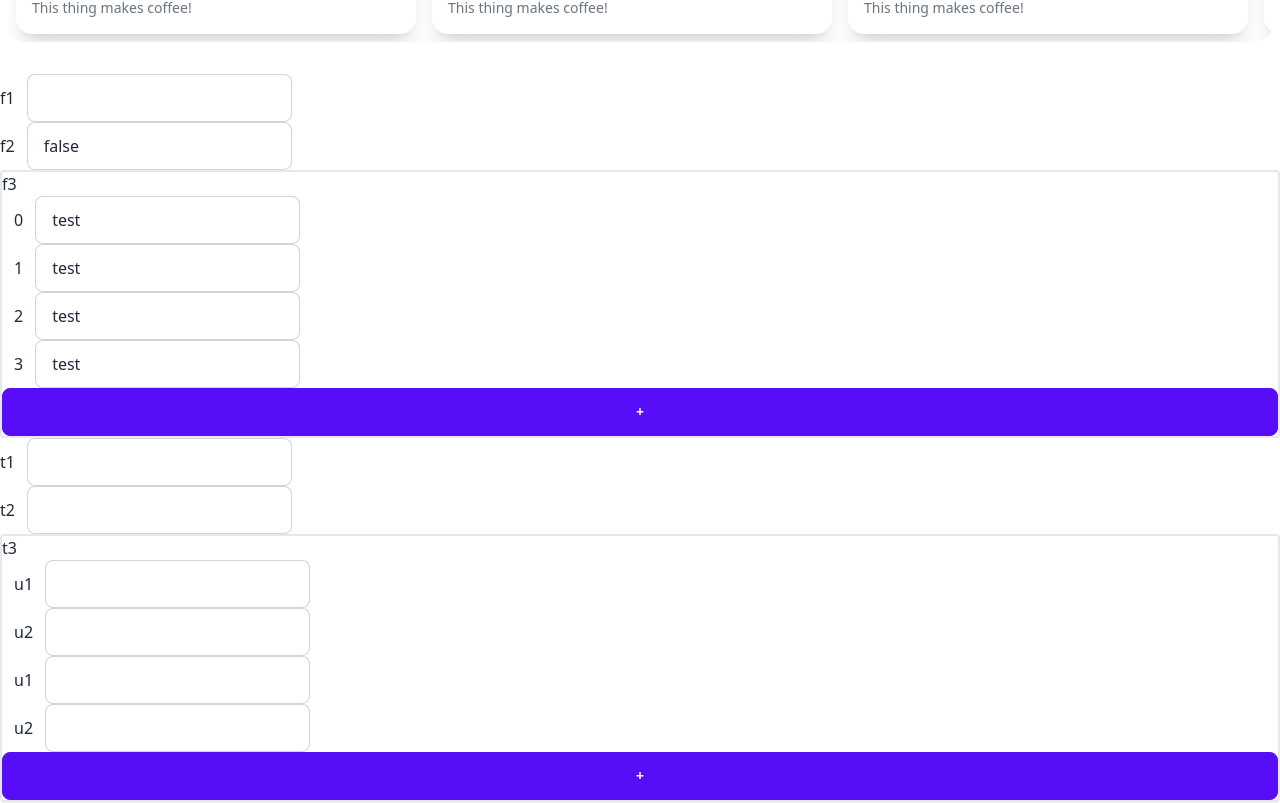
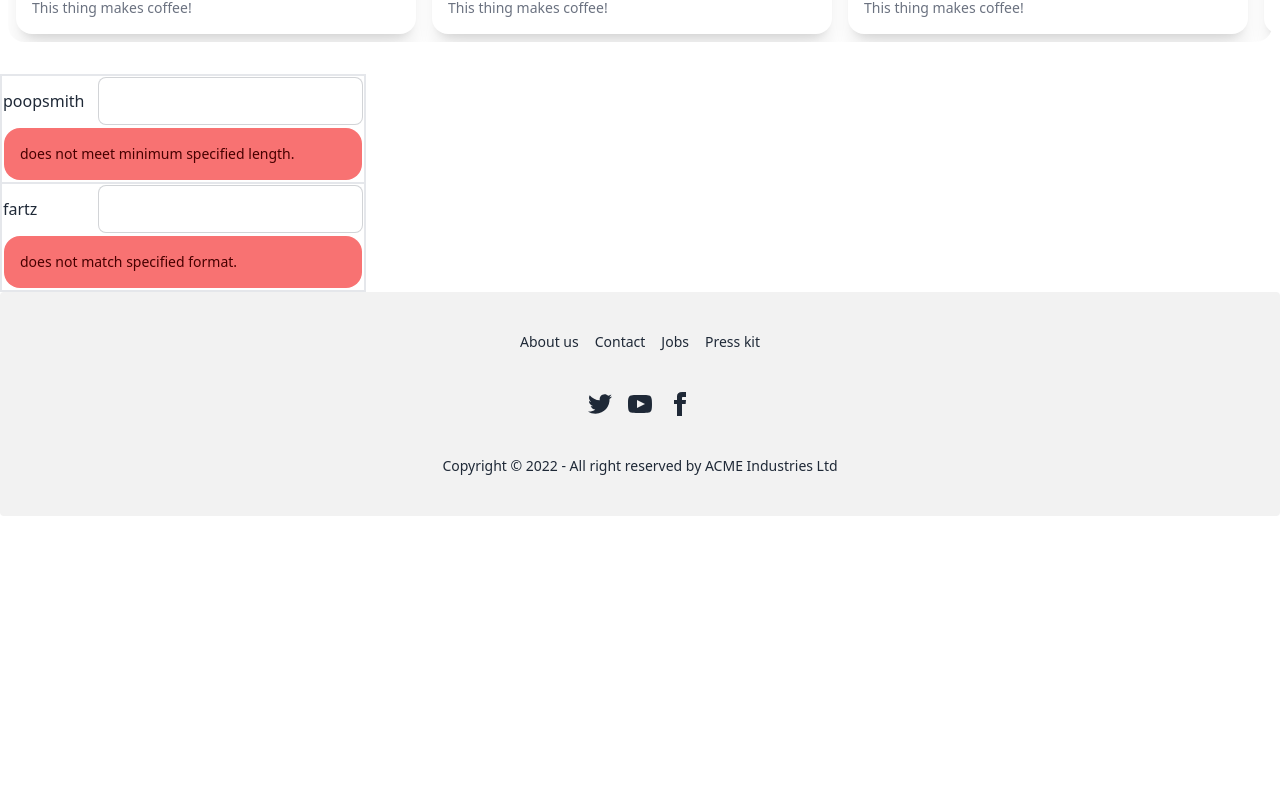
Before and after one commit to DylanHarrisonGithub/CrudStore, a React (Create React App) app in the folder client/: page / in a window 1280 px wide. Shown: the part 1940-2743 px from the top of the page. After the commit the page ends 2456 px from the top, so only its background shows below. Built offline with nearby package versions, Linux system fonts and the light colour scheme.

Commit message:
client quick-form component input validation feedback and cosmetic progress

```diff
--- a/client/src/components/quick-form/quick-form.tsx
+++ b/client/src/components/quick-form/quick-form.tsx
@@ -2,8 +2,17 @@ import React, { ReactElement } from 'react';
 
 import ValidationService, { Schema, Model } from '../../services/validation.service';
 
+export type QuickFormSchemaMetaType = {
+  [key: string]: any,
+  quickForm?: {
+    containerClassName?: string,
+    labelClassName?: string,
+    inputClassName?: string
+  }
+}
+
 type Props<T=Model> = {
-  schema: Schema,
+  schema: Schema<QuickFormSchemaMetaType>,
   onInput: (errors: string[], model: T) => void,
   _parentKey?: string
 };
@@ -11,40 +20,67 @@ type Props<T=Model> = {
 const QuickForm = <T=Model>({schema, onInput, _parentKey}: Props<T>): ReactElement => {
 
   const [model, setModel] = React.useState<Model>(ValidationService.instantiateSchema(schema));
-  const [errors, setErrors] = React.useState<string[]>([]);
+  const [errors, setErrors] = React.useState<{ [key: string]: string[] }>({});
 
   React.useEffect(() => {
     (async () => {
-      onInput((await ValidationService.validate(model, schema)).body!, model as T);
+      let vErrors = (await ValidationService.validate(model, schema)).body;
+      let errorKeys: string[] = [];
+      vErrors?.forEach(err => {
+        if (!errorKeys.includes(err.split(" ")[0])) {
+          errorKeys.push(err.split(" ")[0])
+        }
+      });
+      let errorObj: { [key: string]: string[] } = {};
+      errorKeys.forEach(key => {
+        errorObj[key] = (vErrors?.filter(err => err.split(' ')[0] === key)!).map(err => err.split(' ').slice(1).join(' '))
+      });
+      setErrors(errorObj);
+      onInput(vErrors!, model as T);
     })();
   }, [model])
 
   return (
-    <span>
+    <table className={"table-auto"}>
       {
         Object.keys(model).map((key: string): React.ReactNode => {
           if (Array.isArray(model[key])) {
             if (typeof (model[key] as Array<any>)[0] === 'object') {
               return (
-                <ul key={(_parentKey || "") + key} className={"border-solid border-2 rounded"}>
-                  <li key={(_parentKey || "") + key + "label"}><label>{key}</label></li>
+                <tbody
+                  key={(_parentKey || "") + key}
+                  className={schema[key].attributes?.meta?.quickForm?.containerClassName || "border-solid border-2 rounded"}
+                >
+                  <tr key={(_parentKey || "") + key + "label"}>
+                    <td>
+                      <label
+                        className={schema[key].attributes?.meta?.quickForm?.labelClassName || ""}
+                      >
+                        {key}
+                      </label>
+                    </td>
+                    <td>
                       {
                         (model[key] as Array<any>).map((f, i) => (
-                      <li key={(_parentKey || "") + key + i} className="ml-3">
                           <QuickForm<Model>
-                          schema={schema[key].type as Schema}
+                            key={(_parentKey || "") + key + i}
+                            schema={schema[key].type as Schema<QuickFormSchemaMetaType>}
                             onInput={(v, m) => setModel({...model, [key]: (model[key] as Array<any>).map((e,j) => j === i ? m : e)}) }
                             _parentKey={(_parentKey || "") + key + i + "."}
                           />
-                      </li>
                         ))
                       }
+                    </td>
+                  </tr>
                   {
                     (
                       (schema[key].attributes?.array?.maxLength === undefined) ||
                       ((model[key] as Array<any>).length < schema[key].attributes!.array!.maxLength!)
                     ) &&
-                      (<li
+                      (
+                        <tr>
+                          <td colSpan={2}>
+                            <button
                               key={(_parentKey || "") + key + "push"}
                               className={"btn btn-primary btn-block"}
                               onClick={() => setModel(m => ({
@@ -54,71 +90,123 @@ const QuickForm = <T=Model>({schema, onInput, _parentKey}: Props<T>): ReactEleme
                                   schema[key].attributes?.default ?
                                       schema[key].attributes?.default!
                                     :
-                                ValidationService.instantiateSchema(schema[key].type as Schema)
+                                      ValidationService.instantiateSchema(schema[key].type as Schema<any>)
                                 ]
                               }))}
-                      >+</li>)
+                            >
+                              +
+                            </button>
+                          </td>
+                        </tr>
+                      )
                   }
-                </ul>
+
+                </tbody>
               );
             } else {
               return (
-                <ul key={(_parentKey || "") + key} className={"border-solid border-2 rounded"}>
-                  <li key={(_parentKey || "") + key + "label"}><label>{key}</label></li>
+                <tbody key={(_parentKey || "") + key} className={schema[key].attributes?.meta?.quickForm?.containerClassName || "border-solid border-2 rounded"}>
+                  <tr key={(_parentKey || "") + key + "label"}>
+                    <td><label>{key}</label></td>
+                    <td>
+                      <table className='table-auto'>
+                        <tbody className="border-solid border2 rounded">
                           {
                             (model[key] as Array<any>).map((f, i) => (
-                      <li key={(_parentKey || "") + key + i.toString()} className="ml-3">
-                        <label>{i}</label>
-                        <input
-                          className={"ml-3 input input-bordered"}
+                              <tr key={(_parentKey || "") + key + i.toString()} className="ml-3">
+                                <td><label className={schema[key].attributes?.meta?.quickForm?.labelClassName || ""}>{i}</label></td>
+                                <td><input
+                                  className={schema[key].attributes?.meta?.quickForm?.inputClassName || "ml-3 input input-bordered"}
                                   type="text"
                                   name={key+i}
                                   value={f.toString()}
                                   onChange={ (e: React.ChangeEvent<HTMLInputElement>) => setModel(m => ({...m, [key]: (model[key] as Array<any>).map((element,j) => j === i ? e.target.value : element)})) }
-                        />
-                      </li>
+                                /></td>
+                              </tr>
                             ))
                           }
+                        </tbody>
+                      </table>
+                    </td>
+                  </tr>
                   {
                     ((schema[key].attributes?.array?.maxLength === undefined) ||
                     ((model[key] as Array<any>).length < schema[key].attributes!.array!.maxLength!)) &&
-                      <li
+                      <tr>
+                        <td colSpan={2} >
+                          <button
                             key={(_parentKey || "") + key + "push"}
                             className={"btn btn-primary btn-block"}
                             onClick={() => setModel(m => ({...m, [key]: [...(model[key] as Array<any>), schema[key].attributes?.default ? schema[key].attributes?.default! : ""]}))}
-                      >+</li>
+                          >
+                            +
+                          </button>
+                        </td>
+                      </tr>
                   }
-                </ul>
+                </tbody>
               );
             }
           } else {
             if (typeof model[key] === 'object') {
               return (
+                <tbody key={(_parentKey || "") + key} className={schema[key].attributes?.meta?.quickForm?.containerClassName || "border-solid border-2 rounded"}>
+                  <tr>
+                    <td><label >{key}</label></td>
+                    <td>
                       <QuickForm<Model>
-                  key={(_parentKey || "") + key}
-                  schema={schema[key].type as Schema}
+                        schema={schema[key].type as Schema<QuickFormSchemaMetaType>}
                         onInput={ (v, m) => setModel({...model, [key]: m}) }
                         _parentKey={(_parentKey || "") + key + "."}
                       />
+                    </td>
+                  </tr>
+                </tbody>
               );
             } else {
               return (
-                <div key={(_parentKey || "") + key}>
-                  <label>{key}</label>
+                <tbody key={(_parentKey || "") + key} className={schema[key].attributes?.meta?.quickForm?.containerClassName || "border-solid border-2 rounded"}>
+                  <tr
+                    className={schema[key].attributes?.meta?.quickForm?.containerClassName || ""}
+                  >
+                    <td><label className={schema[key].attributes?.meta?.quickForm?.labelClassName || ""}>{key}</label></td>
+                    <td>
                       <input
-                    className={"ml-3 input input-bordered"}
+                        className={schema[key].attributes?.meta?.quickForm?.inputClassName || "ml-3 input input-bordered"}
                         type="text"
                         name={key}
                         value={model[key].toString()}
                         onChange={ (e: React.ChangeEvent<HTMLInputElement>) => setModel(m => ({...m, [key]: e.target.value})) }
                       />
-                </div>
+                    </td>
+                  </tr>
+                  {
+                    Object.keys(errors).includes(key) && (
+                      <tr>
+                        <td colSpan={2}>
+                          <table className='w-full'>
+                            <tbody>
+                            {
+                              // display fails if message is too long
+                              errors[key].map(e => (
+                                <tr>
+                                  <td colSpan={2}><p  className='alert alert-error text-sm'>{e}</p></td>
+                                </tr>
+                              ))
+                            }
+                            </tbody>
+                          </table>
+                        </td>
+                      </tr>
+                    )
+                  }
+                </tbody>
               );
             }
           }
         })
       }
-    </span>
+    </table>
   )
 };
 
--- a/client/src/pages/home.tsx
+++ b/client/src/pages/home.tsx
@@ -5,6 +5,7 @@ import Carousel from "../components/carousel/carousel";
 import ProductCard from "../components/product-card/product-card";
 import Hero from "../components/hero/hero";
 import QuickForm from "../components/quick-form/quick-form";
+import { COMMON_REGEXES } from "../services/validation.service";
 
 const lorem = new LoremIpsum({
   sentencesPerParagraph: {
@@ -48,22 +49,22 @@ const Home: React.FC<any> = (props: any) => {
       <br/>
       <QuickForm<any>
         schema={{
-          f1: { type: 'string', attributes: { required: true }},
-          f2: { type: 'boolean' },
-          f3: { type: 'number', attributes: { array: { minLength: 4 }, default: 'test' }},
-          test: {
-            type: {
-              t1: { type: 'string' },
-              t2: { type: 'string' },
-              t3: {
-                type: {
-                  u1: { type: 'string' },
-                  u2: { type: 'string' }
-                },
-                attributes: { array: { minLength: 2 }}
-              }
-            }
-          }
+          poopsmith: { type: 'string', attributes: { required: true, strLength: { minLength: 4 } }},
+          fartz: { type: COMMON_REGEXES.EMAIL, attributes: { strLength: {maxLength: 10 }} }
+          // f3: { type: 'number', attributes: { array: { minLength: 4 }, default: 'test' }},
+          // test: {
+          //   type: {
+          //     t1: { type: 'string', attributes: { strLength: { maxLength: 5 }, range: { max: 'g'}} },
+          //     t2: { type: 'string' },
+          //     t3: {
+          //       type: {
+          //         u1: { type: 'string' },
+          //         u2: { type: 'string' }
+          //       },
+          //       attributes: { array: { minLength: 2 }}
+          //     }
+          //   }
+          // }
         }}
         onInput={((e, m) => console.log(e, m))}
       />
--- a/client/src/services/validation.service.ts
+++ b/client/src/services/validation.service.ts
@@ -2,13 +2,13 @@ import { Service, ServicePromise } from './services';
 
 type Primitive = string | number | boolean;
 
-export type Schema = {
+export type Schema<T=undefined> = {
   [key: string]: {
     type:
       "string" | "number" | "boolean" |
       "string | number" | "string | boolean" | "number | boolean" |
       "string | number | boolean" |
-      RegExp | Primitive[] | Schema,
+      RegExp | Primitive[] | Schema<T>,
     attributes?: {
       required?: boolean,
       array?: { minLength?: number, maxLength?: number },
@@ -16,7 +16,7 @@ export type Schema = {
       strLength?: { minLength?: number, maxLength?: number },
       tests?: ((inputRoot: any, input: any, key?: string) => { success: boolean, message?: string })[],
       default?: any,
-      class?: string
+      meta?: T
     }
   }
 }
@@ -36,7 +36,7 @@ export type Model = { [key: string]: string | number | boolean | Model | Array<s
 const ValidationService = ((): typeof service extends Service ? typeof service : never => {
 
   const service = {
-    validate: (input: any, schema: Schema): ServicePromise<string[]> => {
+    validate: (input: any, schema: Schema<any>): ServicePromise<string[]> => {
       const validateLeafNode = (input: any, schema: Schema, key: string, root: any): string[] => {
 
         let errors: string[] = [];
@@ -67,7 +67,7 @@ const ValidationService = ((): typeof service extends Service ? typeof service :
 
         if (schema[key].attributes?.strLength?.hasOwnProperty('maxLength')) {
           if (input.length > schema[key].attributes!.strLength!.maxLength!) {
-            errors.push(key + ` exceeds minimum specified length.`);
+            errors.push(key + ` exceeds maximum specified length.`);
           }
         }
 
@@ -156,7 +156,7 @@ const ValidationService = ((): typeof service extends Service ? typeof service :
       })));
 
     },
-    instantiateSchema: <T=Model>(schema: Schema): T => {
+    instantiateSchema: <T=Model>(schema: Schema<any>): T => {
       const createModel: (schema: Schema) => T = (schema: Schema) => Object.keys(schema).reduce((model: T, key: string): T => {
         // type is nested schema
         if (typeof schema[key].type === 'object' && !(schema[key].type instanceof RegExp || Array.isArray(schema[key].type))) {
```
Lines whose indentation alone changed are shown as unchanged.
